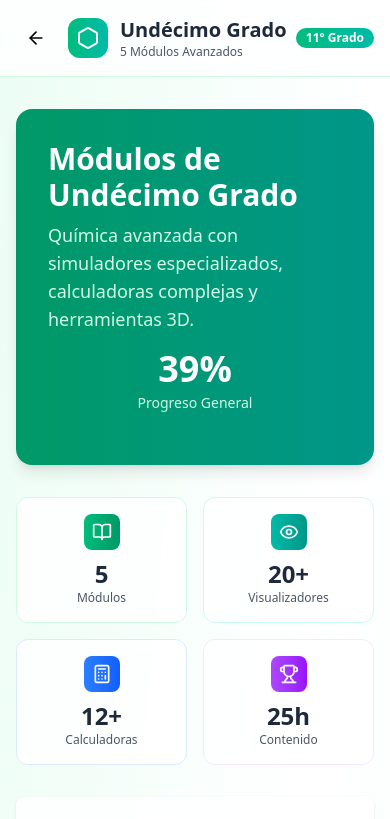
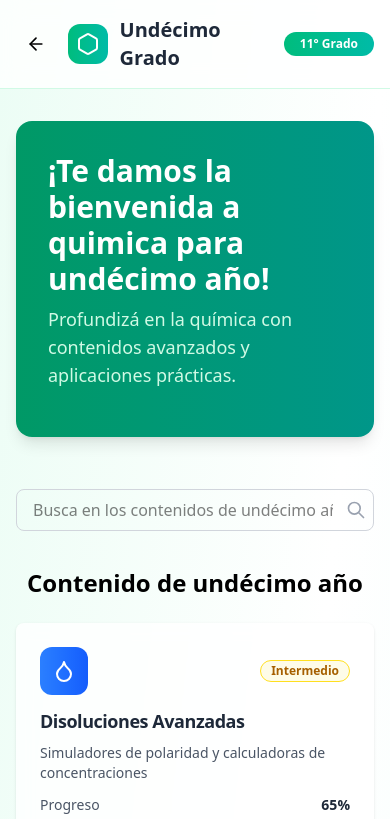
Before and after one commit to MarioCordero/TCU.MEP, a React (Vite) app in the folder quimica-app/: page /grade-11 in a window 390 px wide. Shown: the top 819 px of the page. Built offline with nearby package versions, Linux system fonts and the light colour scheme.

Commit message:
# FEAT/REFRACT -  Responsive secciones de décimo y undécimo y se agrega barra de búsqueda y título

```diff
--- a/quimica-app/src/pages/grade-10/page.tsx
+++ b/quimica-app/src/pages/grade-10/page.tsx
@@ -6,6 +6,7 @@ import { Button } from "../../components/ui/button"
 import { Card, CardContent, CardDescription, CardHeader, CardTitle } from "../../components/ui/card"
 import { Badge } from "../../components/ui/badge"
 import { Progress } from "../../components/ui/progress"
+import { SearchBar } from '../../components/ui/searchbar'
 import {
   ArrowLeft,
   Table2,
@@ -188,11 +189,10 @@ export default function GradeTenPage() {
     },
   ]
 
-  const overallProgress = Math.round(modules.reduce((sum, mod) => sum + mod.progress, 0) / modules.length)
-
   return (
     <div className="min-h-screen bg-gradient-to-br from-indigo-50 via-white to-purple-50">
-      {/* Header */}
+
+      {/* HEADER */}
       <header className="bg-white/80 backdrop-blur-md border-b border-purple-100 sticky top-0 z-50">
         <div className="container mx-auto px-4 py-4">
           <div className="flex items-center justify-between">
@@ -206,74 +206,46 @@ export default function GradeTenPage() {
                 </div>
                 <div>
                   <h1 className="text-xl font-bold text-gray-800">Décimo Grado</h1>
-                  <p className="text-xs text-gray-600">7 Módulos Especializados</p>
                 </div>
               </div>
             </div>
             <div className="flex items-center gap-3">
-              <div className="text-right hidden md:block">
-                <p className="text-sm font-semibold text-gray-800">{overallProgress}% Completado</p>
-                <Progress value={overallProgress} className="w-24 h-2" />
-              </div>
               <Badge className="bg-gradient-to-r from-purple-500 to-blue-500 text-white border-0">10° Grado</Badge>
             </div>
           </div>
         </div>
       </header>
+      {/* HEADER */}
 
+      {/* CONTENT */}
       <div className="container mx-auto px-4 py-8 max-w-7xl">
-        {/* Welcome Section */}
+
+        {/* Welcome section */}
         <div className="mb-8">
           <div className="bg-gradient-to-r from-purple-600 to-blue-600 text-white p-8 rounded-2xl shadow-lg">
             <div className="flex flex-col md:flex-row items-center justify-between">
               <div className="mb-4 md:mb-0">
-                <h1 className="text-3xl font-bold mb-2">Módulos de Décimo Grado</h1>
+                <h1 className="text-3xl font-bold mb-2">¡Te damos la bienvenida a química para décimo año!</h1>
                 <p className="text-purple-100 text-lg">
-                  Domina los fundamentos de la química con herramientas interactivas y simuladores avanzados.
+                  Explora los fundamentos de la química con contenido interactivo y ejercicios prácticos.
                 </p>
-              </div>
-              <div className="text-center">
-                <div className="text-4xl font-bold mb-1">{overallProgress}%</div>
-                <p className="text-purple-100 text-sm">Progreso General</p>
-                <Progress value={overallProgress} className="w-32 h-3 mt-2" />
               </div>
             </div>
           </div>
         </div>
+        {/* Welcome section */}
 
-        {/* Quick Stats */}
-        <div className="grid grid-cols-2 md:grid-cols-4 gap-4 mb-8">
-          <div className="bg-white/80 backdrop-blur-sm rounded-xl p-4 border border-purple-100 text-center">
-            <div className="p-2 bg-gradient-to-r from-purple-500 to-purple-600 rounded-lg w-fit mx-auto mb-2">
-              <BookOpen className="h-5 w-5 text-white" />
-            </div>
-            <div className="text-2xl font-bold text-gray-800">7</div>
-            <div className="text-xs text-gray-600">Módulos</div>
-          </div>
-          <div className="bg-white/80 backdrop-blur-sm rounded-xl p-4 border border-blue-100 text-center">
-            <div className="p-2 bg-gradient-to-r from-blue-500 to-blue-600 rounded-lg w-fit mx-auto mb-2">
-              <FlaskConical className="h-5 w-5 text-white" />
-            </div>
-            <div className="text-2xl font-bold text-gray-800">25+</div>
-            <div className="text-xs text-gray-600">Simuladores</div>
-          </div>
-          <div className="bg-white/80 backdrop-blur-sm rounded-xl p-4 border border-green-100 text-center">
-            <div className="p-2 bg-gradient-to-r from-green-500 to-green-600 rounded-lg w-fit mx-auto mb-2">
-              <Calculator className="h-5 w-5 text-white" />
-            </div>
-            <div className="text-2xl font-bold text-gray-800">15+</div>
-            <div className="text-xs text-gray-600">Calculadoras</div>
-          </div>
-          <div className="bg-white/80 backdrop-blur-sm rounded-xl p-4 border border-orange-100 text-center">
-            <div className="p-2 bg-gradient-to-r from-orange-500 to-orange-600 rounded-lg w-fit mx-auto mb-2">
-              <Trophy className="h-5 w-5 text-white" />
-            </div>
-            <div className="text-2xl font-bold text-gray-800">30h</div>
-            <div className="text-xs text-gray-600">Contenido</div>
-          </div>
+        {/* Search bar */}
+        <div className="mb-4 sm:mb-6">
+          <SearchBar
+            placeholder="Busca en los contenidos de décimo año..."
+            onSearch={(query) => console.log('Busca en los contenidos de décimo año:', query)}
+          />
         </div>
+        {/* Search bar */}
 
         {/* Modules Grid */}
+        <h1 className="text-center font-bold text-2xl mb-6">Contenido de décimo año</h1>
         <div className="grid grid-cols-1 md:grid-cols-2 lg:grid-cols-3 gap-6">
           {modules.map((module) => (
             <Card
--- a/quimica-app/src/pages/grade-11/page.tsx
+++ b/quimica-app/src/pages/grade-11/page.tsx
@@ -6,6 +6,7 @@ import { Button } from "../../components/ui/button"
 import { Card, CardContent, CardDescription, CardHeader, CardTitle } from "../../components/ui/card"
 import { Badge } from "../../components/ui/badge"
 import { Progress } from "../../components/ui/progress"
+import { SearchBar } from '../../components/ui/searchbar'
 import {
   ArrowLeft,
   Droplet,
@@ -132,8 +133,6 @@ export default function GradeElevenPage() {
     },
   ]
 
-  const overallProgress = Math.round(modules.reduce((sum, mod) => sum + mod.progress, 0) / modules.length)
-
   const crossCuttingFeatures = [
     {
       category: "Sistema de Aprendizaje",
@@ -169,7 +168,8 @@ export default function GradeElevenPage() {
 
   return (
     <div className="min-h-screen bg-gradient-to-br from-emerald-50 via-white to-teal-50">
-      {/* Header */}
+
+      {/* HEADER */}
       <header className="bg-white/80 backdrop-blur-md border-b border-emerald-100 sticky top-0 z-50">
         <div className="container mx-auto px-4 py-4">
           <div className="flex items-center justify-between">
@@ -183,74 +183,46 @@ export default function GradeElevenPage() {
                 </div>
                 <div>
                   <h1 className="text-xl font-bold text-gray-800">Undécimo Grado</h1>
-                  <p className="text-xs text-gray-600">5 Módulos Avanzados</p>
                 </div>
               </div>
             </div>
             <div className="flex items-center gap-3">
-              <div className="text-right hidden md:block">
-                <p className="text-sm font-semibold text-gray-800">{overallProgress}% Completado</p>
-                <Progress value={overallProgress} className="w-24 h-2" />
-              </div>
-              <Badge className="bg-gradient-to-r from-emerald-500 to-teal-500 text-white border-0">11° Grado</Badge>
+              <Badge className="bg-gradient-to-r from-emerald-500 to-teal-500 text-white border-0 w-full sm:w-auto md:w-fit lg:w-auto px-4 py-1 whitespace-nowrap">11° Grado</Badge>
             </div>
           </div>
         </div>
       </header>
+      {/* HEADER */}
 
+      {/* CONTENT */}
       <div className="container mx-auto px-4 py-8 max-w-7xl">
+
         {/* Welcome Section */}
         <div className="mb-8">
           <div className="bg-gradient-to-r from-emerald-600 to-teal-600 text-white p-8 rounded-2xl shadow-lg">
             <div className="flex flex-col md:flex-row items-center justify-between">
               <div className="mb-4 md:mb-0">
-                <h1 className="text-3xl font-bold mb-2">Módulos de Undécimo Grado</h1>
+                <h1 className="text-3xl font-bold mb-2">¡Te damos la bienvenida a quimica para undécimo año!</h1>
                 <p className="text-emerald-100 text-lg">
-                  Química avanzada con simuladores especializados, calculadoras complejas y herramientas 3D.
+                  Profundizá en la química con contenidos avanzados y aplicaciones prácticas.
                 </p>
-              </div>
-              <div className="text-center">
-                <div className="text-4xl font-bold mb-1">{overallProgress}%</div>
-                <p className="text-emerald-100 text-sm">Progreso General</p>
-                <Progress value={overallProgress} className="w-32 h-3 mt-2" />
               </div>
             </div>
           </div>
         </div>
+        {/* Welcome Section */}
 
-        {/* Quick Stats */}
-        <div className="grid grid-cols-2 md:grid-cols-4 gap-4 mb-8">
-          <div className="bg-white/80 backdrop-blur-sm rounded-xl p-4 border border-emerald-100 text-center">
-            <div className="p-2 bg-gradient-to-r from-emerald-500 to-emerald-600 rounded-lg w-fit mx-auto mb-2">
-              <BookOpen className="h-5 w-5 text-white" />
-            </div>
-            <div className="text-2xl font-bold text-gray-800">5</div>
-            <div className="text-xs text-gray-600">Módulos</div>
-          </div>
-          <div className="bg-white/80 backdrop-blur-sm rounded-xl p-4 border border-teal-100 text-center">
-            <div className="p-2 bg-gradient-to-r from-teal-500 to-teal-600 rounded-lg w-fit mx-auto mb-2">
-              <Eye className="h-5 w-5 text-white" />
-            </div>
-            <div className="text-2xl font-bold text-gray-800">20+</div>
-            <div className="text-xs text-gray-600">Visualizadores</div>
-          </div>
-          <div className="bg-white/80 backdrop-blur-sm rounded-xl p-4 border border-blue-100 text-center">
-            <div className="p-2 bg-gradient-to-r from-blue-500 to-blue-600 rounded-lg w-fit mx-auto mb-2">
-              <Calculator className="h-5 w-5 text-white" />
-            </div>
-            <div className="text-2xl font-bold text-gray-800">12+</div>
-            <div className="text-xs text-gray-600">Calculadoras</div>
-          </div>
-          <div className="bg-white/80 backdrop-blur-sm rounded-xl p-4 border border-purple-100 text-center">
-            <div className="p-2 bg-gradient-to-r from-purple-500 to-purple-600 rounded-lg w-fit mx-auto mb-2">
-              <Trophy className="h-5 w-5 text-white" />
-            </div>
-            <div className="text-2xl font-bold text-gray-800">25h</div>
-            <div className="text-xs text-gray-600">Contenido</div>
-          </div>
+        {/* Search bar */}
+        <div className="mb-4 sm:mb-6">
+          <SearchBar
+            placeholder="Busca en los contenidos de undécimo año..."
+            onSearch={(query) => console.log('Busca en los contenidos de undécimo año:', query)}
+          />
         </div>
+        {/* Search bar */}
 
         {/* Modules Grid */}
+        <h1 className="text-center font-bold text-2xl mb-6">Contenido de undécimo año</h1>
         <div className="grid grid-cols-1 md:grid-cols-2 lg:grid-cols-3 gap-6 mb-12">
           {modules.map((module) => (
             <Card
```
